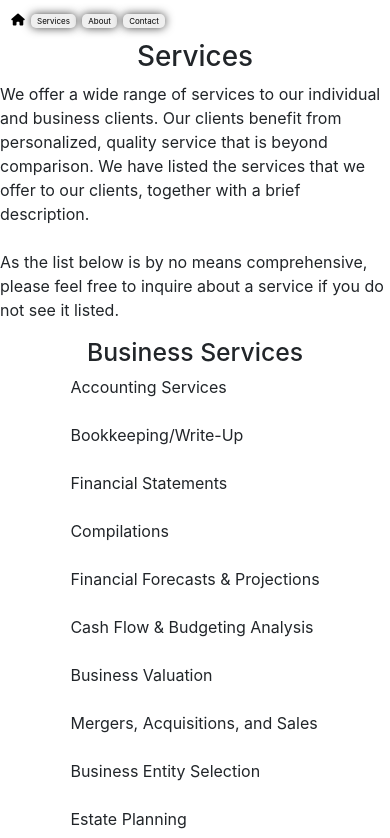
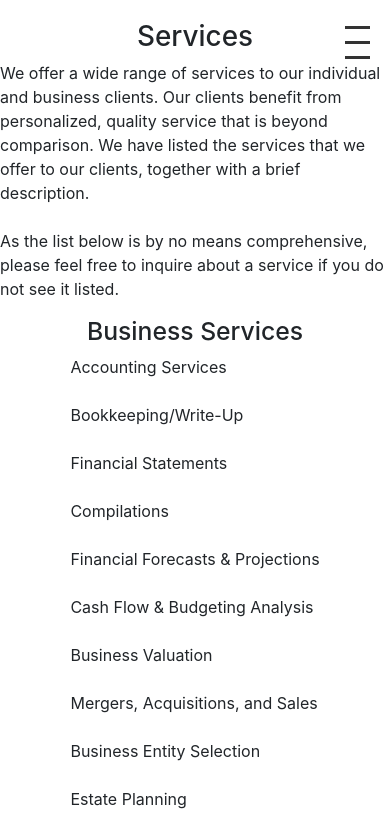
Before and after one commit to asaad227/abbasweb, a React (Create React App) app: page /services in a window 390 px wide. Shown: the top 838 px of the page. Built offline with nearby package versions, Linux system fonts and the light colour scheme.

Commit message:
free consultation added and update menu display

```diff
--- a/src/Components/About/index.css
+++ b/src/Components/About/index.css
@@ -17,3 +17,34 @@
     height: 100vh;
     background-color: #fff;
 }
+
+.navbar-mobile{
+    display: none;
+}
+
+@media screen and (max-width: 600px) {
+
+    .navbar-mobile{
+        display: flex;
+        flex-direction: column;
+        align-items: center;
+        justify-content: center;
+        background-color: #fff;
+        height: 10vh;
+        width: 100%;
+        position: fixed;
+        top: 0;
+        left: 0;
+        z-index: 1;
+
+
+    }
+.my-element{
+    padding-top: 30%;
+}
+    .navbar-desktop{
+        display: none;
+
+    }
+
+}
--- a/src/Components/About/index.js
+++ b/src/Components/About/index.js
@@ -1,11 +1,11 @@
 import React from 'react';
 import './index.css';
-import Nav from '../Nav';
+import BurgerMenu from '../../Navburger/BurgerMenu';
 
 export default function About() {
   return (
     <div>
-<Nav/>
+<BurgerMenu />
 <div className='flexabout'>
   <p className='my-element'>Abbas Gulamabbas is a highly qualified and experienced Certified Chartered Accountant (FCCA) with over 17 years of expertise in the field. His professional focus revolves around corporate and personal tax matters, making him a valuable asset to a diverse range of clients. Abbas specializes in catering to businesses of various sizes, from sole traders and small to medium-sized enterprises (SMEs) to large corporations.
   <br></br>
--- a/src/Components/Contact/index.css
+++ b/src/Components/Contact/index.css
@@ -15,12 +15,24 @@
 
 }
 
+
+.contact-us{
+    display: flex;
+    flex-direction: column;
+    align-items: center;
+    justify-content: center;
+    margin-top: 5%;
+    font-size: 2rem;
+    font-weight: bold;
+    color: #0f0f0f;
+
+
+}
 .form-label{
     display: flex;
     flex-direction: column;
     align-items: start;
     justify-content: center;
-    margin-top: 1rem;
     margin-bottom: 1rem;
     font-size: 1rem;
     font-weight: bold;
@@ -28,13 +40,27 @@
 
 }
 
+.container-fluid{
+    display: flex;
+ flex-direction: column;
+ width: 50vw;
+    height: 100vh;
+ margin: 0 auto;
+
+}
+
 @media screen and (max-width:600px) {
+    .container-fluid{
+        width: 65vw;
+        height: auto;
+
+    }
     .btn-submit{
         width: 15vw;
         font-size: 0.5rem;
     }
 .form-control{
-    width: 45vw;
+    width: 65vw;
     margin-left: 0;
     margin-right: 0;
     margin-top: 1rem;
@@ -60,14 +86,9 @@
     font-size: 0.5rem;
 
 }
-
-.container-fluid{
-    display: flex;
-    flex-direction: column;
-    margin: 0 10%;
-    margin-top: 5%;
-    height: 100vh;
-    background-color: #fff;
+.contact-us{
+    font-size: 1rem;
+    margin-top: 15%;
+}
 
 }
-}
--- a/src/Components/Contact/index.js
+++ b/src/Components/Contact/index.js
@@ -1,6 +1,7 @@
 import React, { useRef } from 'react';
 import './index.css'
 import emailjs from '@emailjs/browser'
+import BurgerMenu from '../../Navburger/BurgerMenu';
 import Nav from '../Nav';
 
 
@@ -20,8 +21,10 @@ export const ContactUs = () => {
 
   return (
     <div>
-    <Nav/>
-    <form className='container-fluid' style={{width:500}}  ref={form} onSubmit={sendEmail}>
+ <BurgerMenu/>
+ <div className='contact-main'>
+ <h4 className='contact-us'>Contact Us</h4>
+ <form className='container-fluid'  ref={form} onSubmit={sendEmail}>
       <label className='form-label' >Name</label>
       <input className='form-control'  type="text" name="user_name" />
       <label className='form-label' >Email</label>
@@ -30,6 +33,8 @@ export const ContactUs = () => {
       <textarea style={{height:200}} className='form-control' name="message" />
       <input type="submit" className='btn btn-primary btn-submit' value="Send" />
     </form>
+ </div>
+
     </div>
   );
 };
--- a/src/Components/Nav/index.css
+++ b/src/Components/Nav/index.css
@@ -14,7 +14,7 @@ li {
 }
 
   div>li>button{
-    /* padding: 0.3rem; */
+    padding: 0.3rem;
     border-radius: 5px;
     border: none;
     box-sizing: border-box;
--- a/src/Components/Nav/index.js
+++ b/src/Components/Nav/index.js
@@ -11,10 +11,10 @@ export default function Nav() {
       <li><Link to="/">
       <i className="fa fa-home"></i>
     </Link></li>
-      <li><button><Link to="/services">Services</Link></button></li>
+      {/* <li><button><Link to="/services">Services</Link></button></li>
       <li><button><Link to="/about">About</Link></button></li>
       <li><button><Link to="/contact">Contact</Link></button></li>
-
+       */}
 
     </div>
   )
--- a/src/Components/Services/index.css
+++ b/src/Components/Services/index.css
@@ -1,6 +1,7 @@
 .services{
     display: flex;
     flex-direction: column;
+    margin-top: 5%;
 }
 .services-text{
     display: none;
@@ -22,8 +23,10 @@
     background-repeat: no-repeat;
     background-size: cover;
     background-position: center;
+    margin: 0 auto ;
     margin-bottom: 2rem;
-    height: 150vh;
+    width: 95%;
+    height: 175vh;
 
 }
 
@@ -40,6 +43,7 @@
         align-items: center;
         justify-content: center;
         margin-bottom: 2rem;
+
     }
     .services-text{
         display: flex;
--- a/src/Components/Services/index.js
+++ b/src/Components/Services/index.js
@@ -1,11 +1,11 @@
 import React from 'react'
-import Nav from '../Nav'
 import './index.css'
+import BurgerMenu from '../../Navburger/BurgerMenu'
 
 export default function Services() {
   return (
     <div >
-    <Nav/>
+  <BurgerMenu/>
     <div className='services'>
     <div className='services-box'>
     </div>
--- a/src/Components/test/index.css
+++ b/src/Components/test/index.css
@@ -5,6 +5,40 @@
     align-items: center;
     width: 100%;
 
+}
+.free-session-mobile{
+    display: none;
+
+}
+.header-text-desktop{
+    display: flex;
+    flex-direction: column;
+    justify-content: center;
+    align-items: center;
+    width: 100%;
+    margin-top: 10%;
+    margin-bottom: 10%;
+}
+.header-text-mobile{
+    display: none;
+}
+.free-session{
+    display: flex;
+    flex-direction:column;
+    justify-content: center;
+    align-items: center;
+    width: 100%;
+    padding-bottom: 1%;
+}
+
+.free-session-desktop{
+    display: flex;
+    flex-direction: column;
+    justify-content: center;
+    align-items: center;
+    width: 100%;
+    padding-bottom: 2%;
+    padding-top: 5%;
 }
 
 .main-home{
@@ -47,7 +81,9 @@
     align-items: center;
     margin-right: 10%;
     width: 65vw;
+
 }
+
 .logo-home{
     display: flex;
     flex-direction: column;
@@ -76,7 +112,21 @@ a{
     width: 100%
 
 }
-
+.free-session-btn{
+    display: flex;
+    flex-direction: row;
+    font-weight: bold;
+    background-color: white;
+    border: none;
+    border-radius: 5px;
+    padding: 10px;
+    box-sizing: border-box;
+    box-shadow: 0px 0px 10px 0px rgba(0,0,0,0.75);
+    justify-content: center;
+    align-items: center;
+    margin-right: 5%;
+    width: 75%;
+}
 .footer-home{
     display: flex;
     flex-direction: row;
@@ -109,7 +159,6 @@ a{
         flex-direction: row;
         justify-content: center;
         padding-top: 20%;
-        padding-bottom: 20%;
     }
     .home-min{
         display: flex;
@@ -136,6 +185,30 @@ a{
         display: none;
     }
 
+    .free-session-mobile{
+        display: flex;
+        flex-direction: row;
+        justify-content: center;
+        align-items: center;
+        width: 100%;
 
 
+    }
+
+    .free-session-desktop{
+        display: none;
+    }
+    .header-text-mobile{
+        display: flex;
+        flex-direction: column;
+        justify-content: center;
+        align-items: center;
+        width: 100%;
+        margin-top: 10%;
+        margin-bottom: 10%;
+    }
+
+    .header-text-desktop{
+        display: none;
+    }
 }
--- a/src/Components/test/index.js
+++ b/src/Components/test/index.js
@@ -10,15 +10,29 @@ export default function Test() {
     <div className='main-home'>
         <div className='header-home'>
     <img src={logohome} className="logo-home" alt="logo-home" />
+    <h6 className='header-text-mobile'>"Excel in Finances, Excel in Life."</h6>
+    <h6 className='header-text-desktop'>"Excel in Finances, Excel in Life."</h6>
+    <div className='free-session-mobile'>
+ <h6>One hour free consultation </h6>
+ <button className='free-session-btn' ><Link to="/contact">click here</Link></button>
+ </div>
     <img src={homenew} className="home-min" alt="invoice-pictures" />
+
+
+
  <div className='button-home'>
- <button className='button-get-in' ><Link to="/contact">Get in touch</Link></button>
  <button className='button-about-us'><Link to="/about">About Us</Link></button>
+ <button className='button-about-us'><Link to="/services">Services</Link></button>
  </div>
+ <div className='free-session-desktop'>
+ <h6>One hour free consultation </h6>
+ <button className='free-session-btn' ><Link to="/contact">click here</Link></button>
  </div>
+
+ </div>
+
     <img src={homenew}  className='home-img' alt='invoice-pictures'/>
     <img src={logohome}  className='logo-min' alt='logo-img'/>
-
     </div>
   <footer className='footer-home'>
   <p className='footer-text'>© 2023 Gulamabass & Co. All rights reserved.</p>
--- /dev/null
+++ b/src/Navburger/BurgerMenu.css
@@ -0,0 +1,76 @@
+.burger-menu {
+    display: flex;
+    flex-direction: column;
+    align-items: flex-end;
+    position: fixed;
+    top: 20px;
+    right: 20px;
+    z-index: 1;
+    cursor: pointer;
+  }
+
+  .burger-icon {
+    display: flex;
+    flex-direction: column;
+    cursor: pointer;
+  }
+
+  .bar1,
+  .bar2,
+  .bar3 {
+    width: 35px;
+    height: 5px;
+    background-color: #333;
+    margin: 6px 0;
+    transition: 0.4s;
+  }
+
+  .open .bar1 {
+    transform: rotate(-45deg) translate(-9px, 6px);
+  }
+
+  .open .bar2 {
+    opacity: 0;
+  }
+
+  .open .bar3 {
+    transform: rotate(45deg) translate(-8px, -8px);
+  }
+
+  .menu {
+    display: none;
+    position: absolute;
+    top: 60px;
+    right: 0;
+    background-color: #fff;
+    width: 300px;
+    height: 100vh;
+    padding: 20px;
+    box-shadow: 0 2px 4px rgba(0, 0, 0, 0.1);
+  }
+
+  .open .menu {
+    display: block;
+  }
+
+  .menu ul {
+    list-style-type: none;
+    padding: 0;
+    margin: 0;
+  }
+
+  .menu li {
+    margin-bottom: 10px;
+    font-size: 18px;
+    color: #333;
+  }
+
+
+  @media screen and (max-width: 600px) {
+    .bar1,
+    .bar2,
+    .bar3 {
+      width: 25px;
+      height: 3px;
+    }
+  }
--- /dev/null
+++ b/src/Navburger/BurgerMenu.js
@@ -0,0 +1,33 @@
+import React, { useState } from 'react';
+import './BurgerMenu.css'; // Import your CSS file
+import { Link } from 'react-router-dom';
+
+const BurgerMenu = () => {
+  const [isOpen, setIsOpen] = useState(false);
+
+  const toggleMenu = () => {
+    setIsOpen(!isOpen);
+  };
+
+  return (
+    <div className={`burger-menu ${isOpen ? 'open' : ''}`}>
+      <div className="burger-icon" onClick={toggleMenu}>
+        <div className="bar1"></div>
+        <div className="bar2"></div>
+        <div className="bar3"></div>
+      </div>
+      <div className="menu">
+        <ul>
+        <li><Link to="/">
+      <i className="fa fa-home"></i>
+    </Link></li>
+        <li><Link to="/services">Services</Link></li>
+      <li><Link to="/about">About</Link></li>
+      <li><Link to="/contact">Contact</Link></li>
+        </ul>
+      </div>
+    </div>
+  );
+};
+
+export default BurgerMenu;
```
